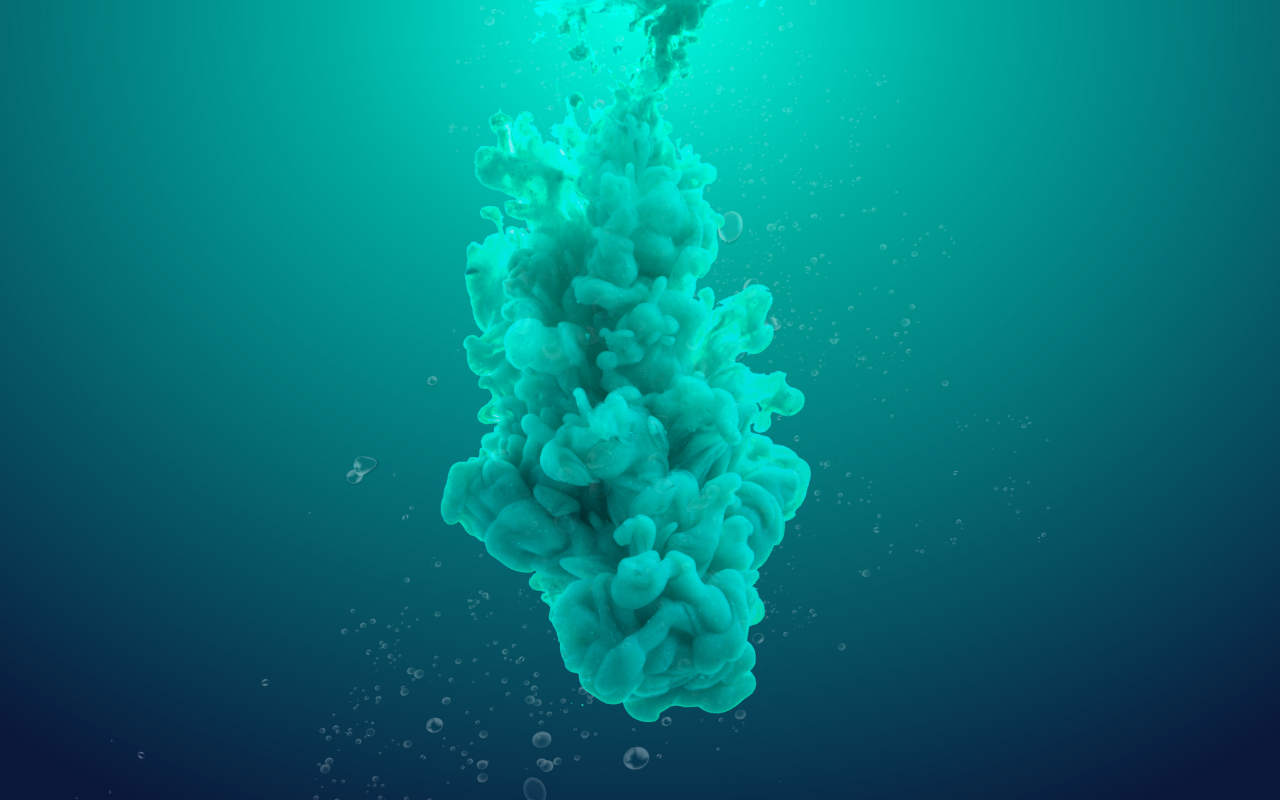
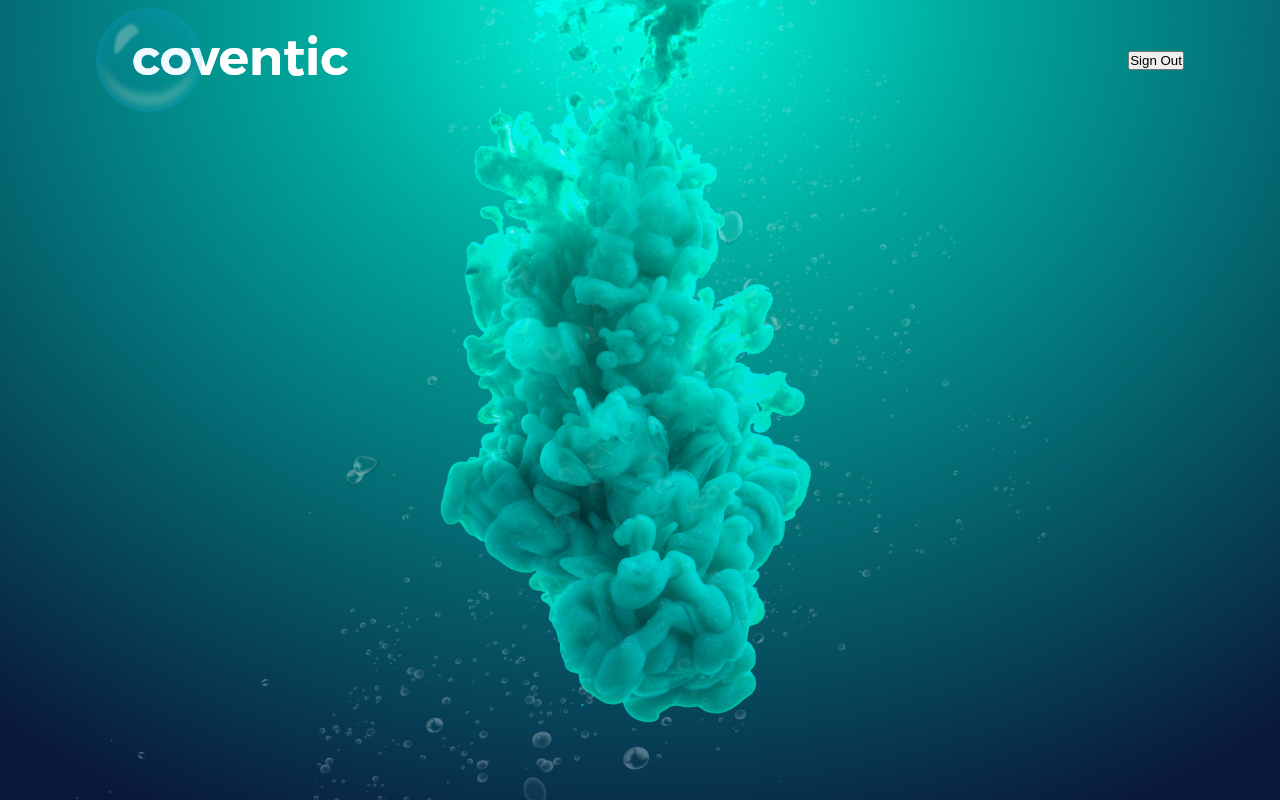
Before and after one commit to abasher423/creative-studio, a plain HTML site: page index.html in a window 1280 px wide. Drawn offline with Linux system fonts and the light colour scheme.

Commit message:
started navbar with logo

```diff
--- a/index.html
+++ b/index.html
@@ -6,7 +6,10 @@
     </head>
     <body>
         <div class="hero">
-
+            <div class="navbar">
+                <img src="images/logo.png" alt="logo">
+                <button type="button">Sign Out</button>
+            </div>
         </div>
     </body>
 </html>
--- a/style.css
+++ b/style.css
@@ -12,3 +12,15 @@
     position: relative;
     overflow: hidden;   /* specifies what should happen if content 'overflows' an element's box */
 }
+.logo {
+    width: 100px;
+    cursor: pointer;
+}
+.navbar {
+    width: 85%;
+    height: 15%;
+    margin: auto;
+    display: flex;
+    align-items: center;
+    justify-content: space-between;
+}
```
